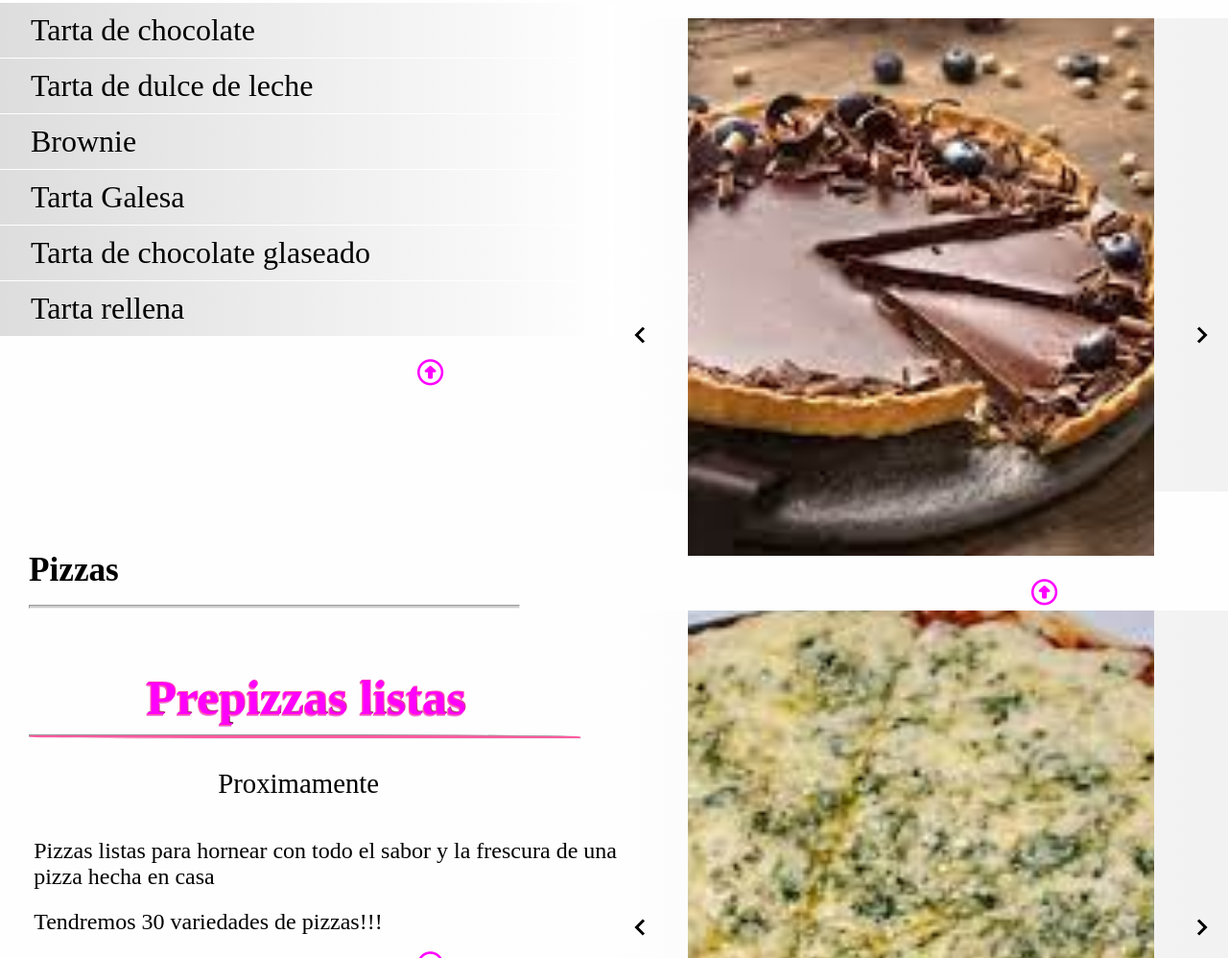
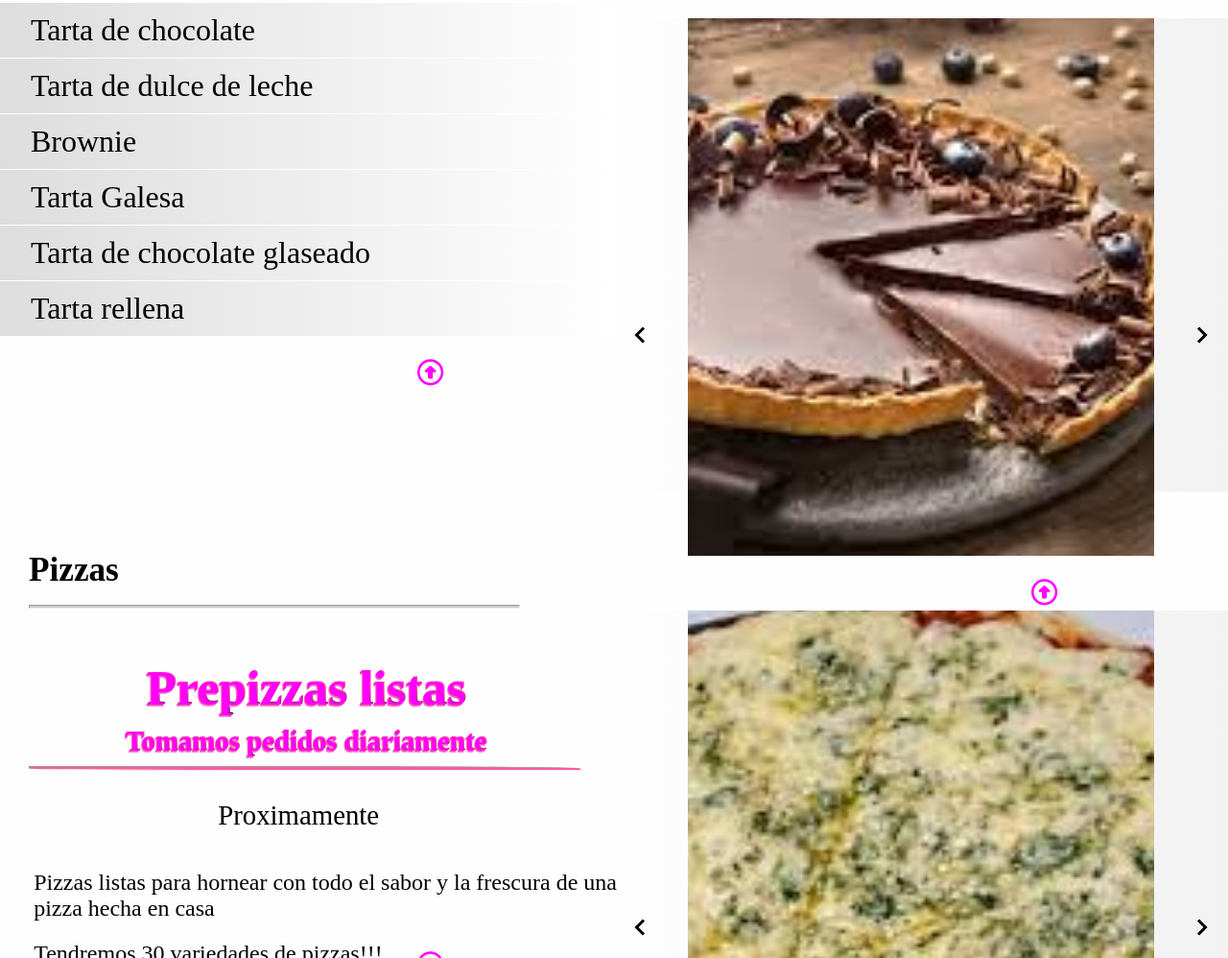
Before and after one commit to MF-Sur/MF-Sur.github.io, a plain HTML site: page index.html in a window 1280 px wide. Shown: the part 188-1186 px from the top of the page at 96% size. Drawn offline with Linux system fonts and the light colour scheme; files whose address does not match are found by name.

Commit message:
cambio index y css

```diff
--- a/CSS/estilos_main.css
+++ b/CSS/estilos_main.css
@@ -57,8 +57,21 @@ hr {
 }
 
 .prepizzas {
+    padding: 0px;
+    font-size: 3.2em;
+    text-align: center;
+    background: linear-gradient(magenta, #FF5A9F, #3d062e);
+    -webkit-text-fill-color: transparent;
+    background-clip: text;
+    -webkit-background-clip: text;
+                      /* border-bottom: 2px double #FF5A9F; */
+    text-shadow: -1px 1px 0px magenta,
+                 -2px 2px 0px #ff5a9f,
+                 -2px 3px 0px violet;
+}
+.prepizzas-dos {
     padding: 10px;
-    font-size: 3.2em;
+    font-size: 1.8em;
     text-align: center;
     background: linear-gradient(magenta, #FF5A9F, #3d062e);
     -webkit-text-fill-color: transparent;
--- a/index.html
+++ b/index.html
@@ -118,6 +118,7 @@
                 <hr>
                 <article class="salado">
                     <h4 class="prepizzas">Prepizzas listas</h4>
+                    <h4 class="prepizzas-dos">Tomamos pedidos diariamente</h4>
                     <hr class="prepizzas-hr">
                     <p class="avisos">
                         <span class="lanzamiento">Proximamente</span>
```
